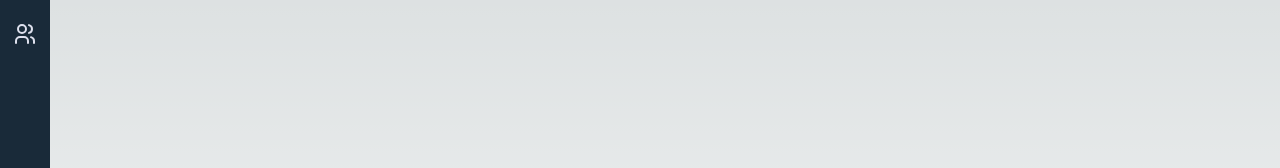
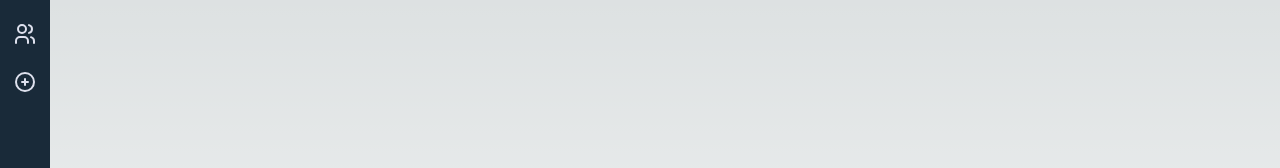
Before and after one commit to Design-and-Partnership-Lab/design-template, a Next.js app: page / in a window 1280 px wide. Shown: the part 138-306 px from the top of the page. Built offline with nearby package versions, Linux system fonts and the light colour scheme.

Commit message:
Update index.js

```diff
--- a/src/pages/index.js
+++ b/src/pages/index.js
@@ -59,6 +59,24 @@ export default function Home({ isLoading, children, setLoading }) {
           </button>
           );
         })}
+        <button className="pb-6">
+            <svg
+              xmlns="http://www.w3.org/2000/svg"
+              class="icon icon-tabler icon-tabler-circle-plus stroke-edsightlightgray-100 hover:stroke-edsightyellow-400"
+              width="24"
+              height="24"
+              viewBox="0 0 24 24"
+              stroke-width="2"
+              fill="none"
+              stroke-linecap="round"
+              stroke-linejoin="round"
+            >
+              <path stroke="none" d="M0 0h24v24H0z" fill="none"></path>
+              <path d="M12 12m-9 0a9 9 0 1 0 18 0a9 9 0 1 0 -18 0"></path>
+              <path d="M9 12l6 0"></path>
+              <path d="M12 9l0 6"></path>
+            </svg>
+          </button>
       </ul>
 
 
```
